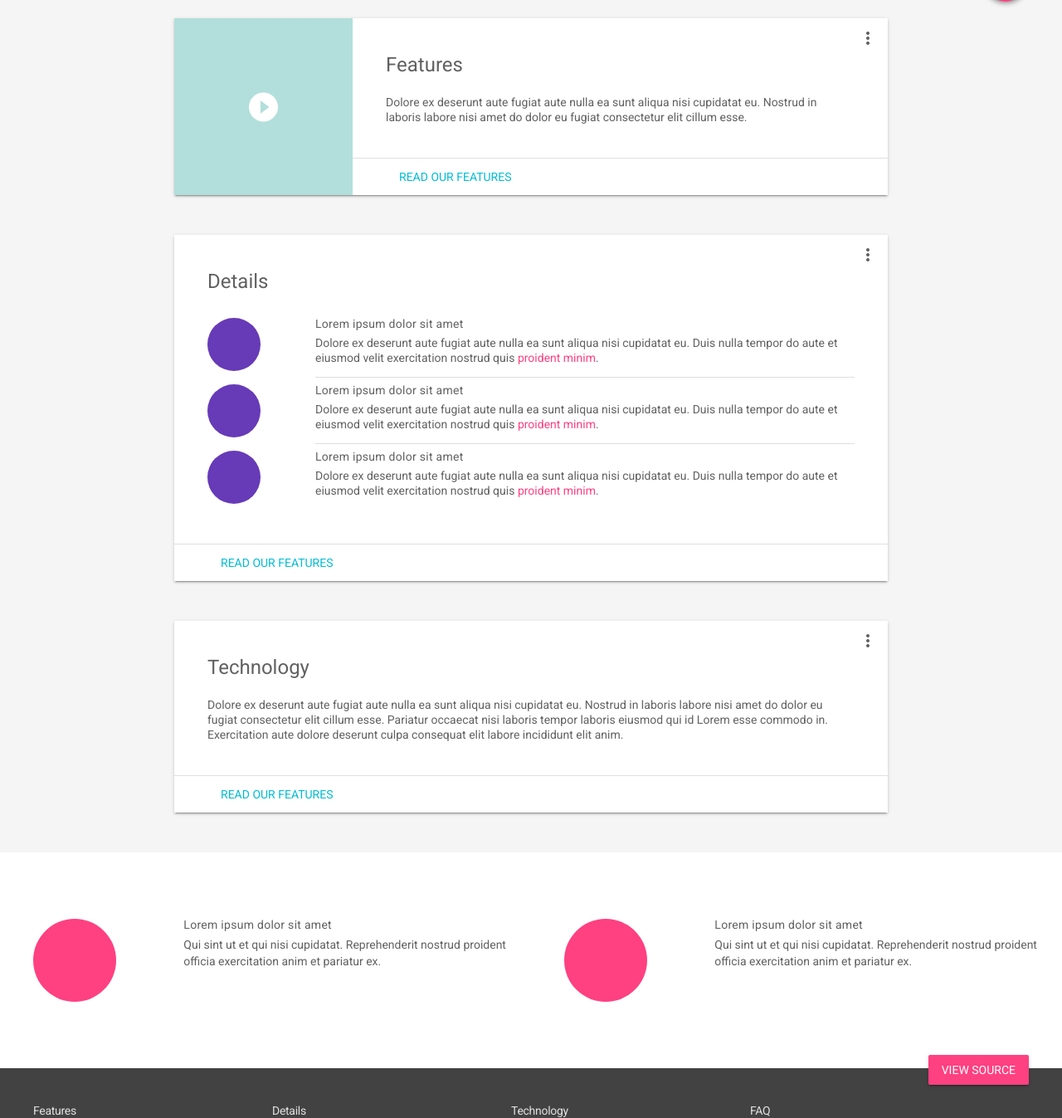
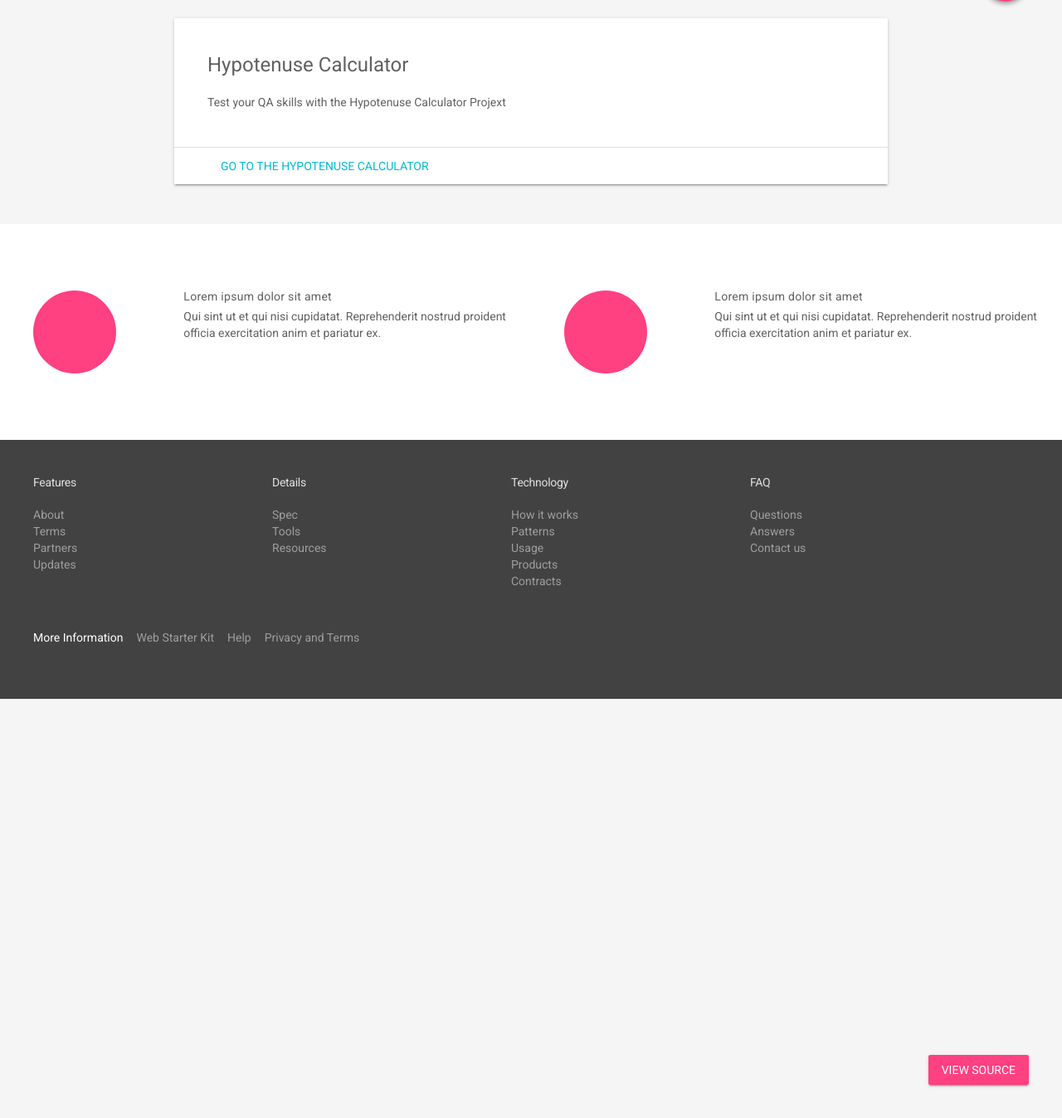
Before and after one commit to i2nes/bugged, a Flask app: page / in a window 1280 px wide. Shown: the part 282-1629 px from the top of the page at 83% size. Run offline with Flask 2, Linux system fonts and the light colour scheme.

Commit message:
Hypotenuse Project Page

```diff
--- a/src/app/api/routes.py
+++ b/src/app/api/routes.py
@@ -21,4 +21,4 @@ class Hypotenuse(Resource):
         # Hypotenuse Equation (or is it...)
         result = sqrt( args['a'] * args['a'] + args['b'] * args['a'])
 
-        return { 'c': result }, 200
+        return { 'result': result }, 200
--- a/src/app/main/routes.py
+++ b/src/app/main/routes.py
@@ -6,3 +6,8 @@ from flask import render_template
 @app.route('/')
 def home():
     return render_template('main/home_page.html')
+
+
+@app.route('hypotenuse/')
+def hypotenuse_page():
+    return render_template('main/hypotenuse_page.html')
--- a/src/app/templates/main/home_page.html
+++ b/src/app/templates/main/home_page.html
@@ -85,84 +85,15 @@
       <main class="mdl-layout__content">
         <div class="mdl-layout__tab-panel is-active" id="overview">
           <section class="section--center mdl-grid mdl-grid--no-spacing mdl-shadow--2dp">
-            <header class="section__play-btn mdl-cell mdl-cell--3-col-desktop mdl-cell--2-col-tablet mdl-cell--4-col-phone mdl-color--teal-100 mdl-color-text--white">
-              <i class="material-icons">play_circle_filled</i>
-            </header>
-            <div class="mdl-card mdl-cell mdl-cell--9-col-desktop mdl-cell--6-col-tablet mdl-cell--4-col-phone">
+            <div class="mdl-card mdl-cell mdl-cell--12-col">
               <div class="mdl-card__supporting-text">
-                <h4>Features</h4>
-                Dolore ex deserunt aute fugiat aute nulla ea sunt aliqua nisi cupidatat eu. Nostrud in laboris labore nisi amet do dolor eu fugiat consectetur elit cillum esse.
+                <h4>Hypotenuse Calculator</h4>
+                Test your QA skills with the Hypotenuse Calculator Projext
               </div>
               <div class="mdl-card__actions">
-                <a href="#" class="mdl-button">Read our features</a>
+                <a href="{{ url_for('main.hypotenuse_page') }}" class="mdl-button">Go to the Hypotenuse Calculator</a>
               </div>
             </div>
-            <button class="mdl-button mdl-js-button mdl-js-ripple-effect mdl-button--icon" id="btn1">
-              <i class="material-icons">more_vert</i>
-            </button>
-            <ul class="mdl-menu mdl-js-menu mdl-menu--bottom-right" for="btn1">
-              <li class="mdl-menu__item">Lorem</li>
-              <li class="mdl-menu__item" disabled>Ipsum</li>
-              <li class="mdl-menu__item">Dolor</li>
-            </ul>
-          </section>
-          <section class="section--center mdl-grid mdl-grid--no-spacing mdl-shadow--2dp">
-            <div class="mdl-card mdl-cell mdl-cell--12-col">
-              <div class="mdl-card__supporting-text mdl-grid mdl-grid--no-spacing">
-                <h4 class="mdl-cell mdl-cell--12-col">Details</h4>
-                <div class="section__circle-container mdl-cell mdl-cell--2-col mdl-cell--1-col-phone">
-                  <div class="section__circle-container__circle mdl-color--primary"></div>
-                </div>
-                <div class="section__text mdl-cell mdl-cell--10-col-desktop mdl-cell--6-col-tablet mdl-cell--3-col-phone">
-                  <h5>Lorem ipsum dolor sit amet</h5>
-                  Dolore ex deserunt aute fugiat aute nulla ea sunt aliqua nisi cupidatat eu. Duis nulla tempor do aute et eiusmod velit exercitation nostrud quis <a href="#">proident minim</a>.
-                </div>
-                <div class="section__circle-container mdl-cell mdl-cell--2-col mdl-cell--1-col-phone">
-                  <div class="section__circle-container__circle mdl-color--primary"></div>
-                </div>
-                <div class="section__text mdl-cell mdl-cell--10-col-desktop mdl-cell--6-col-tablet mdl-cell--3-col-phone">
-                  <h5>Lorem ipsum dolor sit amet</h5>
-                  Dolore ex deserunt aute fugiat aute nulla ea sunt aliqua nisi cupidatat eu. Duis nulla tempor do aute et eiusmod velit exercitation nostrud quis <a href="#">proident minim</a>.
-                </div>
-                <div class="section__circle-container mdl-cell mdl-cell--2-col mdl-cell--1-col-phone">
-                  <div class="section__circle-container__circle mdl-color--primary"></div>
-                </div>
-                <div class="section__text mdl-cell mdl-cell--10-col-desktop mdl-cell--6-col-tablet mdl-cell--3-col-phone">
-                  <h5>Lorem ipsum dolor sit amet</h5>
-                  Dolore ex deserunt aute fugiat aute nulla ea sunt aliqua nisi cupidatat eu. Duis nulla tempor do aute et eiusmod velit exercitation nostrud quis <a href="#">proident minim</a>.
-                </div>
-              </div>
-              <div class="mdl-card__actions">
-                <a href="#" class="mdl-button">Read our features</a>
-              </div>
-            </div>
-            <button class="mdl-button mdl-js-button mdl-js-ripple-effect mdl-button--icon" id="btn2">
-              <i class="material-icons">more_vert</i>
-            </button>
-            <ul class="mdl-menu mdl-js-menu mdl-menu--bottom-right" for="btn2">
-              <li class="mdl-menu__item">Lorem</li>
-              <li class="mdl-menu__item" disabled>Ipsum</li>
-              <li class="mdl-menu__item">Dolor</li>
-            </ul>
-          </section>
-          <section class="section--center mdl-grid mdl-grid--no-spacing mdl-shadow--2dp">
-            <div class="mdl-card mdl-cell mdl-cell--12-col">
-              <div class="mdl-card__supporting-text">
-                <h4>Technology</h4>
-                Dolore ex deserunt aute fugiat aute nulla ea sunt aliqua nisi cupidatat eu. Nostrud in laboris labore nisi amet do dolor eu fugiat consectetur elit cillum esse. Pariatur occaecat nisi laboris tempor laboris eiusmod qui id Lorem esse commodo in. Exercitation aute dolore deserunt culpa consequat elit labore incididunt elit anim.
-              </div>
-              <div class="mdl-card__actions">
-                <a href="#" class="mdl-button">Read our features</a>
-              </div>
-            </div>
-            <button class="mdl-button mdl-js-button mdl-js-ripple-effect mdl-button--icon" id="btn3">
-              <i class="material-icons">more_vert</i>
-            </button>
-            <ul class="mdl-menu mdl-js-menu mdl-menu--bottom-right" for="btn3">
-              <li class="mdl-menu__item">Lorem</li>
-              <li class="mdl-menu__item" disabled>Ipsum</li>
-              <li class="mdl-menu__item">Dolor</li>
-            </ul>
           </section>
           <section class="section--footer mdl-color--white mdl-grid">
             <div class="section__circle-container mdl-cell mdl-cell--2-col mdl-cell--1-col-phone">
```
Also changed, not shown: src/app/static/js/hypotenuse.js (added, +22 -0 lines), src/app/templates/main/hypotenuse_page.html (added, +44 -0 lines), src/app/static/images/triangle.png (added).
